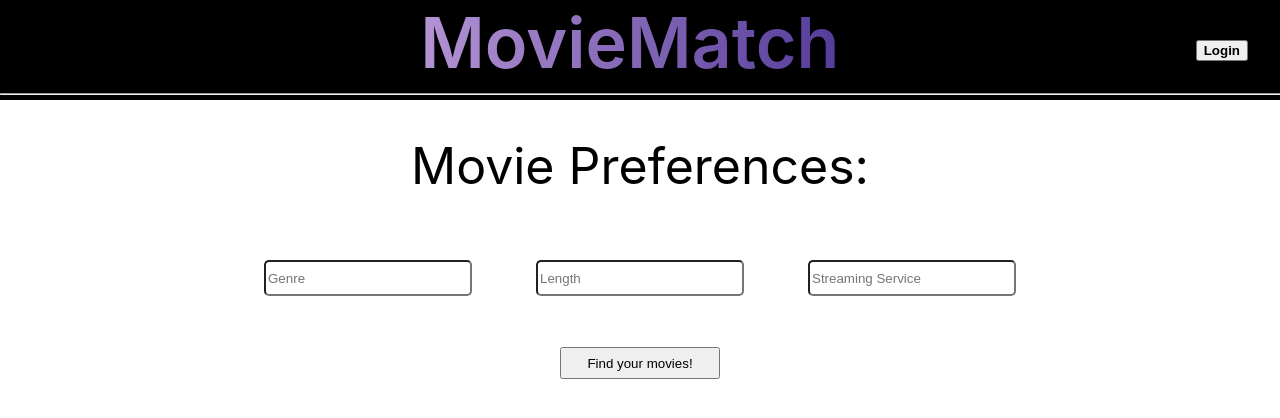
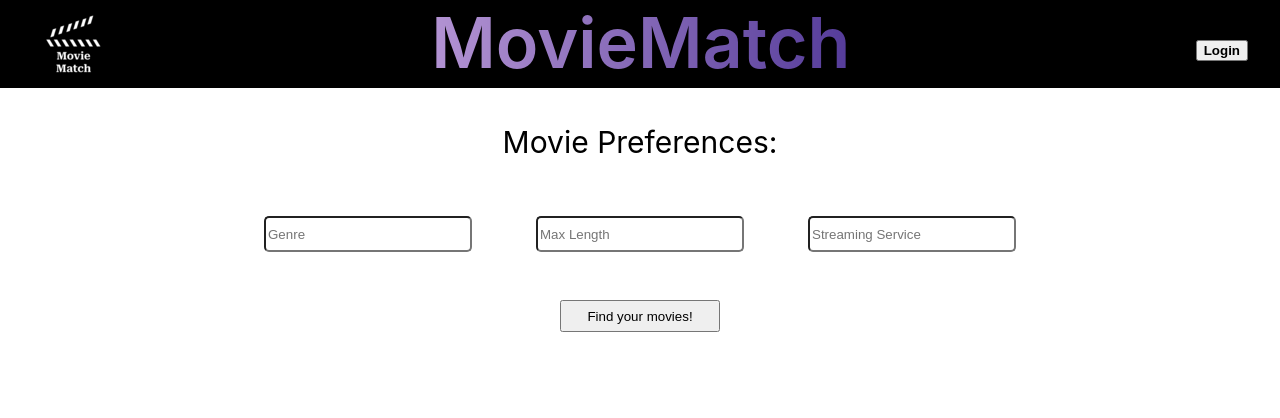
Before and after one commit to jwemmons/411-f22-a5-team7, a React (Create React App) app in the folder moviematch/: page / in a window 1280 px wide. Shown: the top 418 px of the page. Built offline with nearby package versions, Linux system fonts and the light colour scheme.

Commit message:
add logo, re-add runtime, style fixes

```diff
--- a/moviematch/src/components/form.js
+++ b/moviematch/src/components/form.js
@@ -11,7 +11,7 @@ function Form() {
     var movieList = {}
 
     for (var i = 0; i < movieData.length; i++) {
-      movieList[movieData[i].title] = [movieData[i].poster_path, movieData[i].rating]
+      movieList[movieData[i].title] = [movieData[i].poster_path, movieData[i].rating, movieData[i].runtime]
     }
     Setmovies(movieList)
 
@@ -26,12 +26,14 @@ function Form() {
     var movieService = document.getElementById("inputService").value;
 
 
-    fetch("http://127.0.0.1:5000/movies/get_by_genre",
+    fetch("http://127.0.0.1:4000/movies/get_by_genre",
       {
         method: "POST",
         headers: { 'Content-Type': 'application/json' },
         body: JSON.stringify({
-          "genre": movieGenre
+          "genre": movieGenre,
+          "runtime": movieLength,
+          "service": movieService
         })
       }).then((response) => response.json())
       .then((data) => {
@@ -54,7 +56,7 @@ function Form() {
               <input type="text" id='inputGenre' placeholder='Genre'></input>
             </label>
             <label>
-              <input type="text" id='inputLength' placeholder='Length'></input>
+              <input type="text" id='inputLength' placeholder='Max Length'></input>
             </label>
             <label>
               <input type="text" id='inputService' placeholder='Streaming Service'></input>
@@ -74,6 +76,7 @@ function Form() {
                   <img src={value[0]} alt="movie link" />
                 </div>
                 <div>{key}</div>
+                <div>{value[2]} min</div>
                 <div>{value[1]}</div>
               </div>
             </div>
--- a/moviematch/src/components/navbar.js
+++ b/moviematch/src/components/navbar.js
@@ -1,20 +1,21 @@
 import '../styles/navbar.css'
+import logo from '../moviematch.png'
 
 function Navbar() {
   return (
     <div className="navbar-container">
       <div className='navbar-content'>
 
-        <div className='appTitle'>
-          MovieMatch
+        <div className='logo'>
+          <img  src={logo} alt="moviematchlogo"/>
         </div>
+
+        <div className='appTitle'>MovieMatch</div>
+
         <div>
           <button className='loginButton'>Login</button>
         </div>
-        <hr></hr>
       </div>
-
-
     </div>
   );
 }
--- a/moviematch/src/styles/form.css
+++ b/moviematch/src/styles/form.css
@@ -6,14 +6,15 @@
 }
 
 .formTitle {
-    font-size: 50px;
+    font-size: 30px;
 }
 
-.form-content {}
+.form-content {
+
+}
 
 .inputs {
-    margin-top: 1rem;
-
+    margin-top: .5rem;
 }
 
 form {
@@ -41,8 +42,8 @@ input {
 .searchMovie {
     min-width: 10rem;
     min-height: 2rem;
-    margin-top: .2rem;
     margin-left: 0rem;
+    margin-bottom: 3rem;
 }
 
 .results {
--- a/moviematch/src/styles/navbar.css
+++ b/moviematch/src/styles/navbar.css
@@ -1,6 +1,6 @@
 .navbar-container {
     width: 100%;
-    max-height: 100px;
+    max-height: 5.5rem;
     background-color: black
 }
 
@@ -11,7 +11,11 @@
 .navbar-content {
     width: 100%;
     display: inline-block;
-    margin-top: 0rem;
+}
+
+.logo {
+    float: left;
+    margin-top: -13px;
 }
 
 .appTitle {
@@ -19,10 +23,12 @@
     font-size: 70px;
     font-weight: 600;
     background-image: linear-gradient(to left, #553c9a, #b393d3);
+    text-align: center;
     color: transparent;
     background-clip: text;
     -webkit-background-clip: text;
-    margin-left: 4rem
+    margin-right: 4rem;
+
 }
 
 .loginButton {
@@ -31,7 +37,3 @@
     margin-top: 2.5rem;
     float: right;
 }
-
-hr {
-    width: 100%;
-}
```
Also changed, not shown: moviematch/src/moviematch.png (added).
